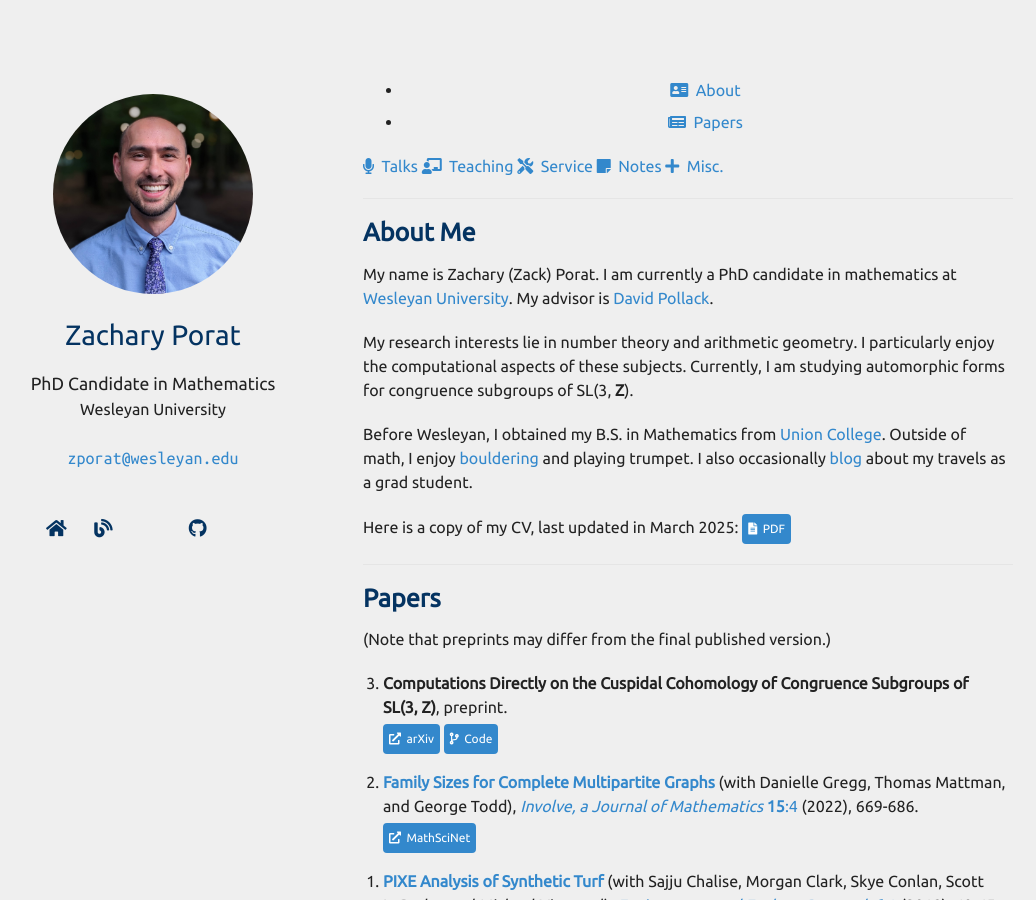
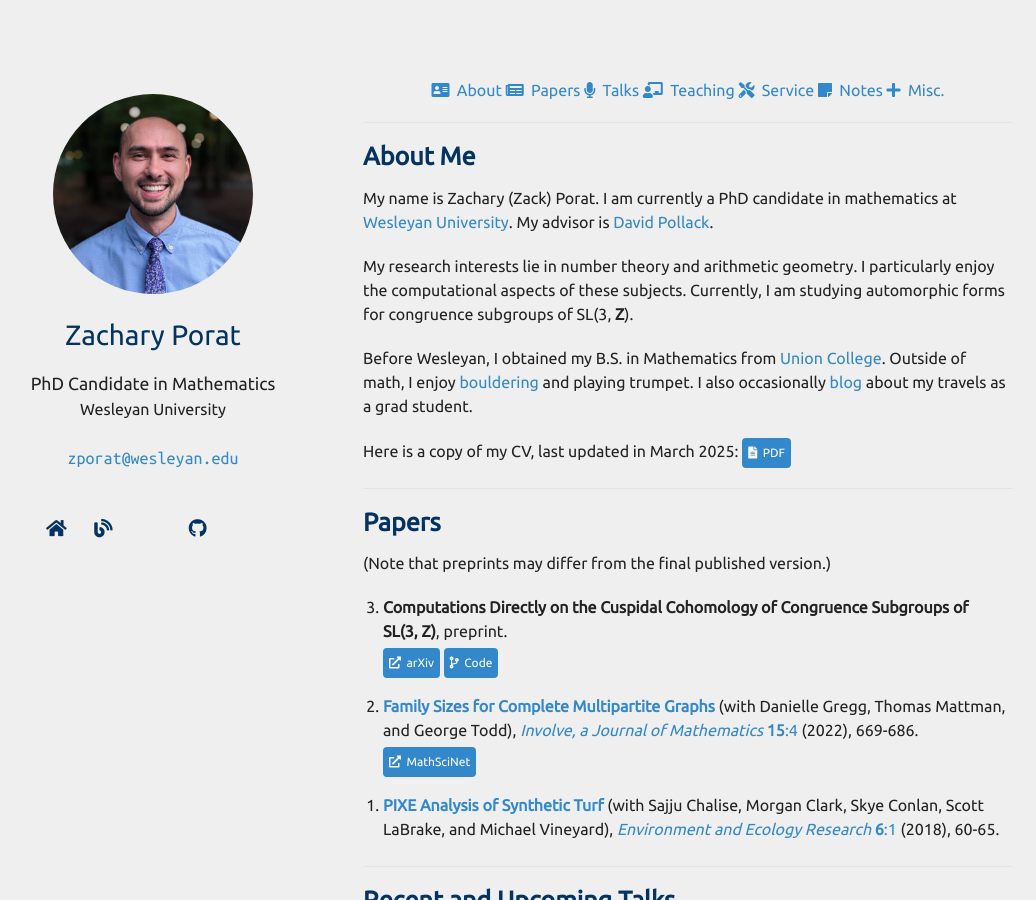
Before and after one commit to zporat/zporat.github.io, a Jekyll site: the page built from index.md, in a window 1280 px wide and 900 px high. Shown: the whole window, without its empty margins (102-1138 px from the left). Built offline with Jekyll 4.4.1, drawn with Linux system fonts in a browser that asks for light colours; nearby versions of some CDN libraries; a style sheet for code colours, icons or effects is not loaded.

Commit message:
nav bar test 44

```diff
--- a/_sass/minimal-light.scss
+++ b/_sass/minimal-light.scss
@@ -621,6 +621,7 @@ footer {
 .navbar {
   text-align: center;
   margin-bottom: 1em;
+  line-height: 2em;
 }
 
 .navbutton {
@@ -633,6 +634,7 @@ footer {
   display: inline-block;
   width: 8em;
   text-align: center;
+  height: 0.5em;
 }
 
 .navbutton:hover {
--- a/index.md
+++ b/index.md
@@ -2,16 +2,15 @@
 layout: homepage
 ---
 
-<ul class="navbar">
-<li> <a href="#about"><i class="fas fa-address-card" aria-hidden="true"></i>&nbsp; About</a></li>
-<li> <a href="#papers"><i class="fas fa-newspaper" aria-hidden="true"></i>&nbsp; Papers</a></li>
-</ul>
-
+<div class="navbar">
+<a href="#about" class="navbutton" style="font-size:16px;"><i class="fas fa-address-card" aria-hidden="true"></i>&nbsp; About</a>
+<a href="#papers" class="navbutton" style="font-size:16px;"><i class="fas fa-newspaper" aria-hidden="true"></i>&nbsp; Papers</a>
 <a href="#talks" class="navbutton" style="font-size:16px;"><i class="fas fa-microphone" aria-hidden="true"></i>&nbsp; Talks</a>
 <a href="#teaching" class="navbutton" style="font-size:16px;"><i class="fas fa-chalkboard-teacher" aria-hidden="true"></i>&nbsp; Teaching</a>
 <a href="#service" class="navbutton" style="font-size:16px;"><i class="fas fa-tools" aria-hidden="true"></i>&nbsp; Service</a>
 <a href="#notes" class="navbutton" style="font-size:16px;"><i class="fas fa-sticky-note" aria-hidden="true"></i>&nbsp; Notes</a>
 <a href="#misc" class="navbutton" style="font-size:16px;"><i class="fas fa-plus" aria-hidden="true"></i>&nbsp; Misc.</a>
+</div>
 
 ---
 
```
